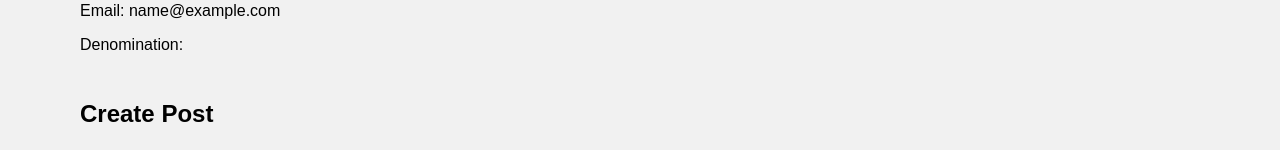
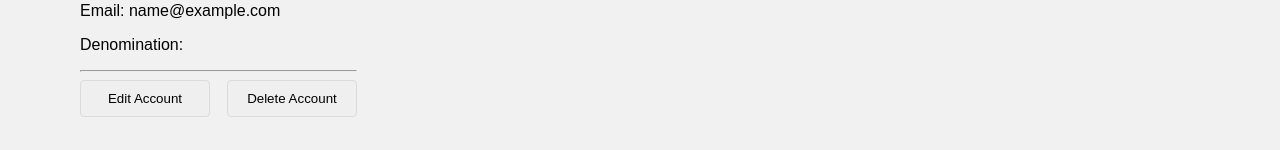
Before and after one commit to EmmanuelOkuchukwu/journalise-christian-app, a React (Create React App) app: page /profile in a window 1280 px wide. Shown: the part 440-590 px from the top of the page. Built offline with nearby package versions, Linux system fonts and the light colour scheme; no server answers; sample sign-in values are in the browser's storage; a web font is replaced by a local one.

Commit message:
new changes

```diff
--- a/package.json
+++ b/package.json
@@ -12,8 +12,13 @@
     "node-sass": "^4.14.1",
     "react": "^17.0.2",
     "react-dom": "^17.0.2",
+    "react-redux": "^7.2.4",
     "react-router-dom": "^5.2.0",
     "react-scripts": "4.0.3",
+    "redux": "^4.1.1",
+    "redux-devtools-extension": "^2.13.9",
+    "redux-thunk": "^2.3.0",
+    "simple-react-validator": "^1.6.1",
     "web-vitals": "^1.0.1"
   },
   "scripts": {
--- a/src/components/pages/CreatePost.jsx
+++ b/src/components/pages/CreatePost.jsx
@@ -12,8 +12,8 @@ const CreatePost = () => {
     const [isLoading, setIsLoading] = useState(false);
 
     const handleChange = evt => {
-        const { name, value } = evt.target;
-        setPosts({ ...posts, [name]: value });
+        const { name } = evt.target;
+        setPosts({ ...posts, [name]: evt.target.value });
     }
 
     const submitPost = (evt) => {
@@ -28,9 +28,9 @@ const CreatePost = () => {
             .then((success) => {
                 console.log(success);
                 setPosts({
-                    title: success.title,
-                    body: success.body,
-                    pic: success.url
+                    title: posts.title,
+                    body: posts.body,
+                    pic: posts.url
                 })
                 setIsLoading(false);
             })
--- a/src/components/pages/Feed.jsx
+++ b/src/components/pages/Feed.jsx
@@ -35,11 +35,29 @@ const Feed = () => {
 
     function handleDelete(id) {
         PostService.onDeletePost(id)
+            .then(res => res.data)
             .then((result) => {
                 console.log(result);
+                const deletePost = posts?.posts?.filter(post => {
+                    return post._id !== result._id
+                })
+                setPosts(deletePost)
             })
             .catch((error) => console.log(error));
     }
+
+    const displayPosts = posts?.posts?.length > 0 ? posts?.posts?.map(post => (
+        <div className="post-stack" key={post?._id}>
+            <div className="feed-card">
+                <div className="flex-header">
+                    <h3>{post?.title}</h3>
+                    {post.postedBy._id === userInfo.user._id && <i className="fas fa-trash" onClick={() => handleDelete(post._id)} />}
+                </div>
+                <img src={post?.photo} alt="" className="img-post" />
+                <p>{post?.body}</p>
+            </div>
+        </div>
+    )): <span>No posts found here</span>
 
     return (
         <div className="feed">
@@ -49,18 +67,7 @@ const Feed = () => {
             </div>
             {isLoading ?
                 <div className="feed-section">
-                    {posts?.posts?.length > 0 ? posts?.posts?.map(post => (
-                        <div className="post-stack" key={post?._id}>
-                            <div className="feed-card">
-                                <div className="flex-header">
-                                    <h3>{post?.title}</h3>
-                                    {post.postedBy._id === userInfo.user._id && <i className="fas fa-trash" onClick={() => handleDelete(post._id)} />}
-                                </div>
-                                <img src={post?.photo} alt="" className="img-post" />
-                            </div>
-                        </div>
-                    )): <span>No posts found here</span>
-                    }
+                    {displayPosts}
                 </div> : <span>Posts are loading...</span>
             }
         </div>
--- a/src/components/pages/Home.jsx
+++ b/src/components/pages/Home.jsx
@@ -4,8 +4,10 @@ import Dashboard from '../assets/speed-4028234_1920.jpg';
 import PrayerTime from '../assets/prayer-1308663_1920.jpg';
 import Connect from '../assets/contact-us-2993000_1920.jpg';
 import '../scss/home.scss';
+import { useHistory } from 'react-router-dom';
 
 const Home = () => {
+    const history = useHistory();
     return (
         <div className="home-container">
             <div className="banner">
@@ -25,15 +27,15 @@ const Home = () => {
                     <div className="card-body">
                         <h2>Prayer Requests</h2>
                         <p>Lorem ipsum dolor sit amet, consectetur adipisicing elit. Accusamus eaque eos et exercitationem laudantium nam nihil, nulla obcaecati placeat repellendus sed soluta. Accusamus expedita itaque natus omnis perferendis saepe voluptatum.</p>
-                        <button className="info-btn">Visit Now!</button>
+                        <button className="info-btn">Visit Now!</button><br />
                     </div>
                 </div>
                 <div className="card">
                     <img className="img-card" src={Connect} alt="Dashboard" width="600" height="400" />
                     <div className="card-body">
-                        <h2>Learn More</h2>
+                        <h2>Main Feed</h2>
                         <p>Lorem ipsum dolor sit amet, consectetur adipisicing elit. Accusamus eaque eos et exercitationem laudantium nam nihil, nulla obcaecati placeat repellendus sed soluta. Accusamus expedita itaque natus omnis perferendis saepe voluptatum.</p>
-                        <button className="info-btn">Visit Now!</button>
+                        <button className="info-btn" onClick={() => history.push('/feed')}>Visit Now!</button><br />
                     </div>
                 </div>
             </div>
--- a/src/components/pages/Profile.jsx
+++ b/src/components/pages/Profile.jsx
@@ -75,6 +75,11 @@ const Profile = () => {
                         <p>Name: {userInfo?.user?.name}</p>
                         <p>Email: {userInfo?.user?.email}</p>
                         <p>Denomination: {userInfo?.user?.denomination}</p>
+                        <hr />
+                        <div className="account-settings-btn">
+                            <button className="settings-btn">Edit Account</button>
+                            <button className="settings-btn">Delete Account</button>
+                        </div>
                     </div>
                     <div className="create-post">
                         <CreatePost />
--- a/src/components/scss/home.scss
+++ b/src/components/scss/home.scss
@@ -43,6 +43,7 @@
   padding: 7px;
   width: 100px;
   cursor: pointer;
+  margin-bottom: 10px;
   &:hover {
     background-color: $borderColor;
     transition: all 0.2s ease-in-out;
--- a/src/components/scss/profile.scss
+++ b/src/components/scss/profile.scss
@@ -67,6 +67,24 @@
   margin: 0 40px;
 }
 
+.account-settings-btn {
+  width: 100%;
+  display: flex;
+  justify-content: space-between;
+}
+
+.settings-btn {
+  border: solid 1px $borderColor;
+  width: 130px;
+  padding: 10px;
+  cursor: pointer;
+  border-radius: 4px;
+  &:hover {
+    background-color: $borderColor;
+    transition: all 0.2s ease-in-out;
+  }
+}
+
 .post-section {
   border-left: 1px solid $borderColor;
   height: 100%;
--- a/src/services/PostService.js
+++ b/src/services/PostService.js
@@ -49,9 +49,15 @@ function onCreatePost(formData) {
         .catch((error) => console.log(error));
 }
 
+function onLike() {}
+
+function onComment() {}
+
 export const PostService = {
     getAllPosts,
     getMyPosts,
     onDeletePost,
-    onCreatePost
+    onCreatePost,
+    onLike,
+    onComment
 }
```
Also changed, not shown: 1 other file (tests, documents, lock files or other folders).
